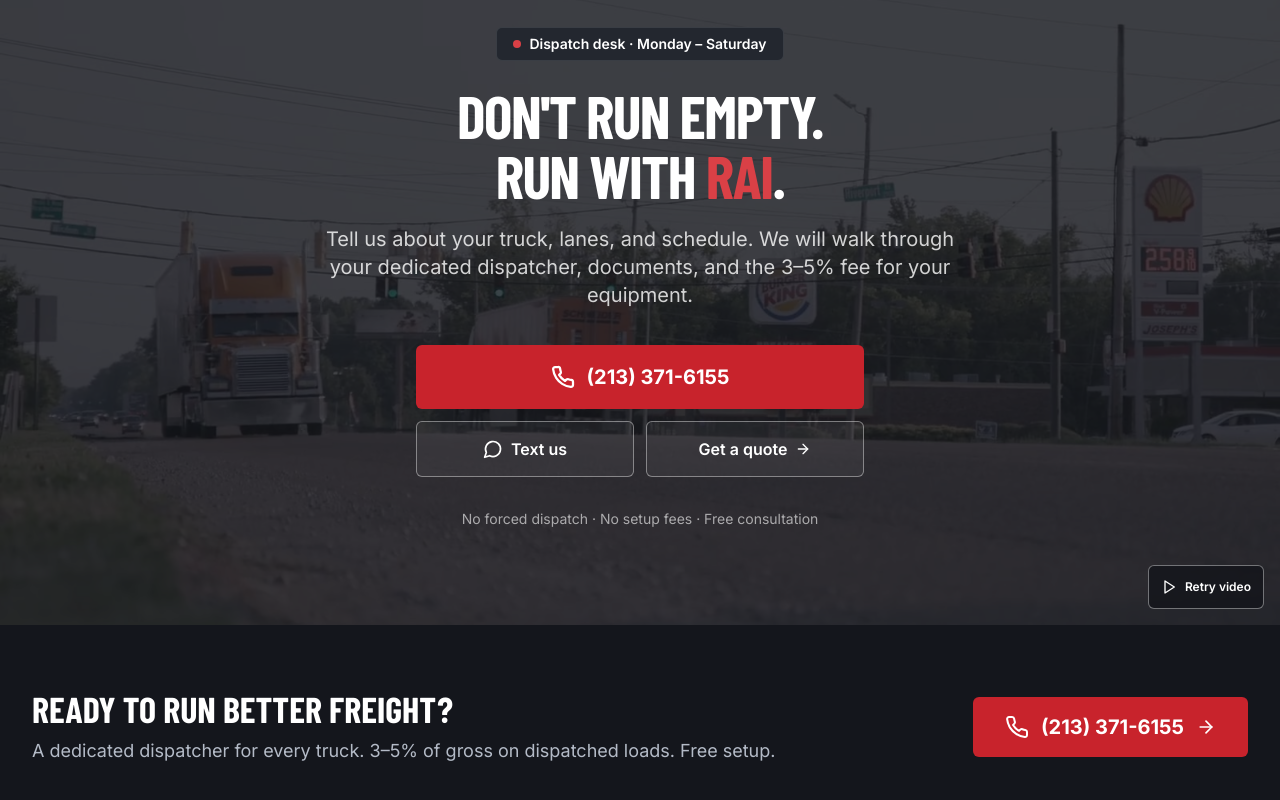
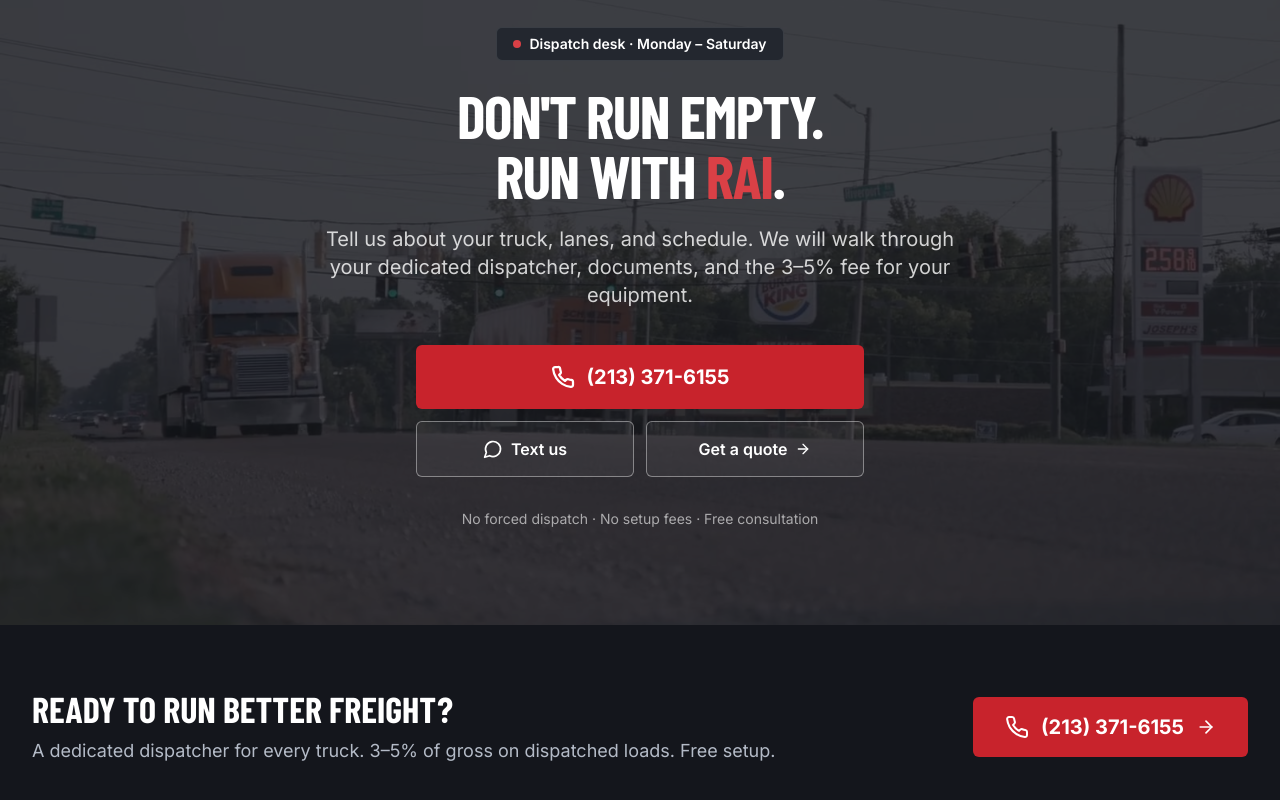
Before and after one commit to royfazeel/Fazeel-Rai-Logistics, a Next.js app: page / in a window 1280 px wide. Shown: the part 10197-10997 px from the top of the page. Built offline with nearby package versions, Linux system fonts and the light colour scheme.

Commit message:
Replace decorative homepage video with static image

```diff
--- a/src/app/HomePageClient.tsx
+++ b/src/app/HomePageClient.tsx
@@ -27,7 +27,7 @@ import {
 } from 'lucide-react';
 import ScrollReveal from '@/components/ScrollReveal';
 import FAQAccordion from '@/components/FAQAccordion';
-import VideoBackdrop from '@/components/VideoBackdrop';
+import StaticPhoto from '@/components/StaticPhoto';
 import {
   BUSINESS,
   MEDIA,
@@ -757,11 +757,10 @@ export default function HomePage() {
       </section>
 
       {/* ============================================================
-          FINAL CTA — second slab of real footage. A truck rolls past
-          at ground level while the pitch closes.
+          FINAL CTA — static truck photo behind the closing message.
           ============================================================ */}
       <section className="relative section-padding bg-navy-950 text-white overflow-hidden">
-        <VideoBackdrop src={MEDIA.ctaVideo.src} poster={MEDIA.ctaVideo.poster} loading="lazy" />
+        <StaticPhoto src={MEDIA.ctaVideo.poster} alt="" aria-hidden="true" fill sizes="100vw" className="object-cover" />
         <div className="absolute inset-0 bg-navy-950/80" aria-hidden="true" />
 
         <div className="container-custom text-center relative z-10">
```
